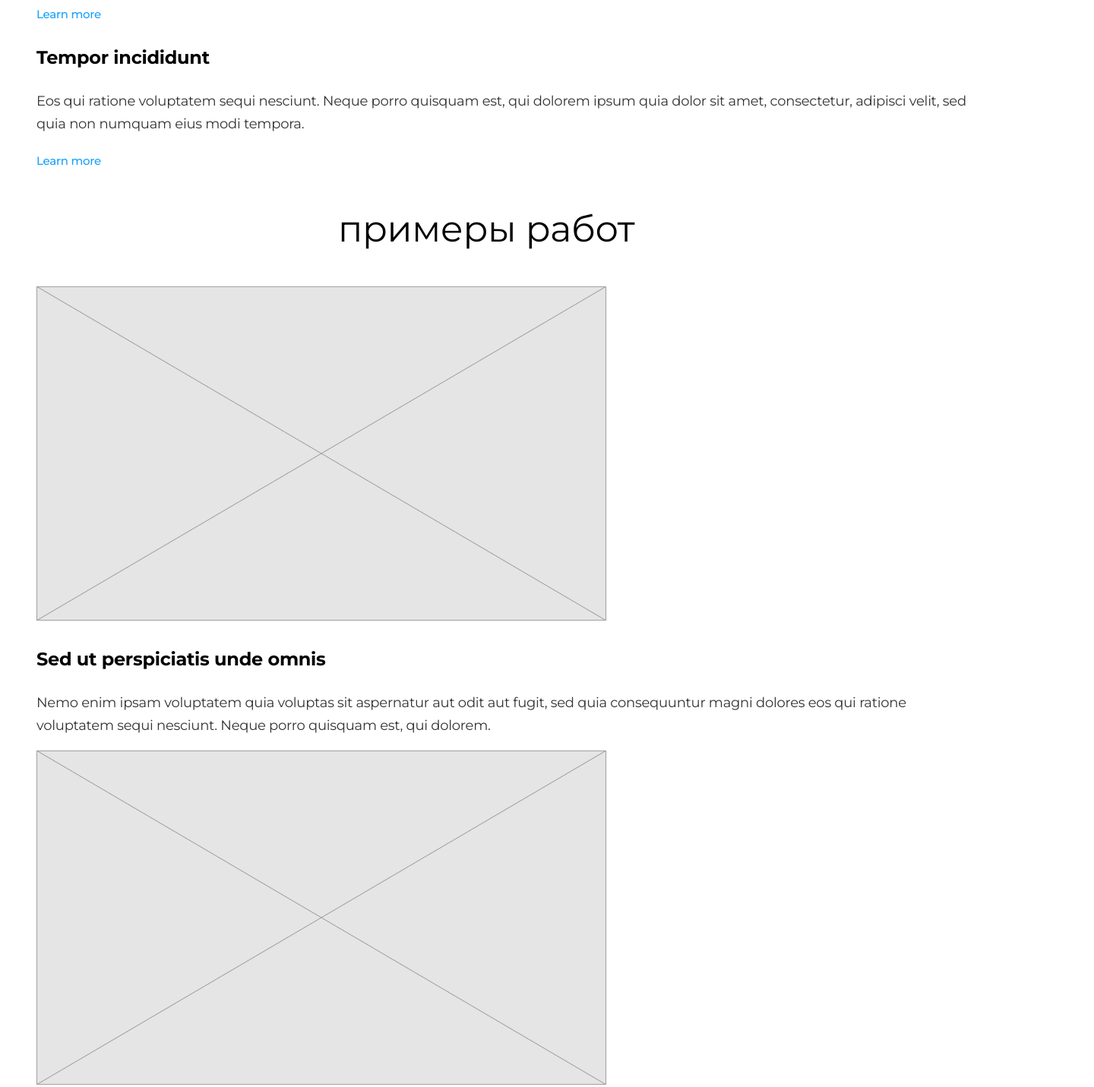
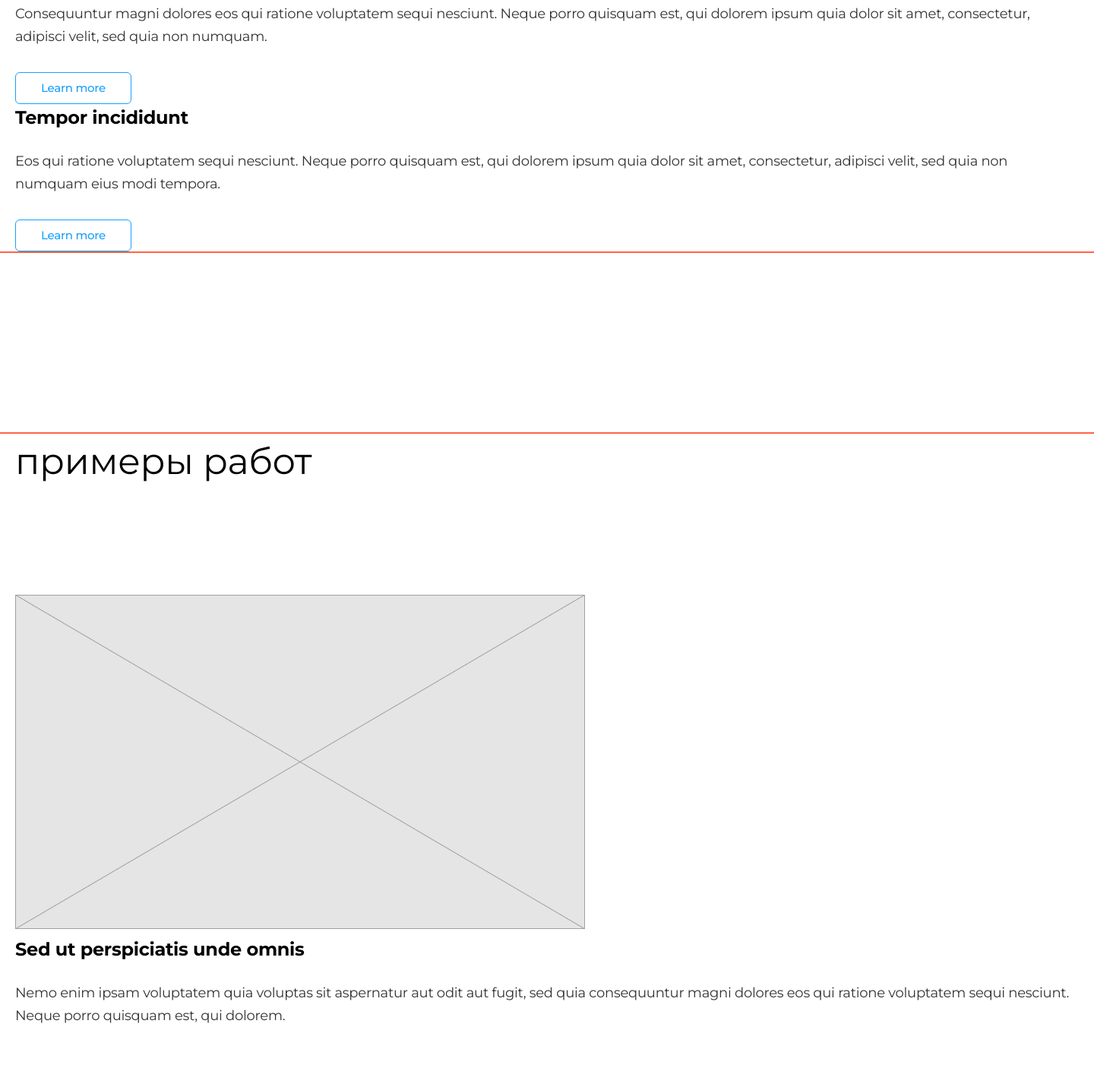
Before and after one commit to VyhodetsStanislav/Html-CSS-test-1, a plain HTML site: page index.html in a window 1280 px wide. Shown: the part 1233-2664 px from the top of the page at 76% size, 1440 px wide, since content can reach past the window. Drawn offline with nearby package versions, Linux system fonts and the light colour scheme.

Commit message:
11.03.2023
padding margin

```diff
--- a/css/styles.css
+++ b/css/styles.css
@@ -16,6 +16,7 @@ font-family: 'Montserrat', sans-serif; */
   --title-text-color: #000000;
   --accent-color: #18a0fb;
   --primary-bg-color: #ffffff;
+  --seconderi-bg-color: #F5F5F5 ;
 }
 body {
   background-color: var(--primary-bg-color);
@@ -30,7 +31,19 @@ ul {
   list-style: none;
 }
 .list {
+  padding: 0;
+  margin: 0;
   text-decoration: none;
+}
+/* стандартный клас для разметки блоков */
+.container {
+
+  margin-left: auto;
+  margin-right: auto;
+  padding-left: 20px;
+  padding-right: 20px;
+  width: 1440px;
+  outline: 2px solid tomato;
 }
 /* Логотип */
 .logo {
@@ -43,6 +56,10 @@ ul {
 }
 .logo:hover {
   color: var(--accent-color);
+}
+/* page header */
+.page-header{
+  background-color: #ccc;
 }
 /* Явно унаследует font-family: inherit; */
 /* button {
@@ -64,7 +81,13 @@ ul {
   color: var(--title-text-color);
 }
 /* hero */
+.hero {
+  text-align: center;
+}
 .hero-title {
+  /* outline: 2px solid tomato; */
+  margin-top: 0;
+  margin-bottom: 74px;
   color: var(--title-text-color);
   font-weight: 400;
   font-size: 56px;
@@ -73,39 +96,68 @@ ul {
 }
 
 /* section секции */
+.section{
+  padding-top: 120px;
+  padding-bottom: 120px;
+
+}
+.section.no-pading{
+  padding-top: 0;
+  padding-bottom: 0;
+}
 .section-title {
+  margin-top: 0;
+  margin-bottom: 60px;
   color: var(--title-text-color);
   font-weight: 400;
   font-size: 48px;
   line-height: 1.5;
-  text-align: center;
+
+}
+.section-title.centered {
+text-align: center;
 }
 .section-description {
+  margin-top: 0;
+  margin-bottom: 80px;
   font-weight: 400;
   font-size: 36px;
   line-height: 1.39;
 }
-
+/* приемущество */
 /* Features */
 .feature-list .title,
 .work-list .title {
+  margin-top: 0;
+  margin-bottom: 24px;
   color: var(--title-text-color);
   font-weight: 700;
   font-size: 24px;
   line-height: 1.5;
 }
+.feature-list p {
+margin-top: 0;
+margin-bottom: 32px;
+}
 .feature-list .text {
 }
-/*  work-list       Examples */
-/* .work-list .title {
+/*  work     Examples */
+.work-list .title {
   color: var(--title-text-color);
 
   font-weight: 700;
   font-size: 24px;
   line-height: 1.5;
-} */
+}
+.work-list > .item{
+  padding-top: 80px;
+  padding-bottom: 80px ;
+}
+.work-list>.item:nth-child(2n){
+  background-color: var(--seconderi-bg-color);
+}
 
-/* Button */
+
 .footer-list a {
   text-decoration: none;
 }
@@ -119,19 +171,30 @@ ul {
   font-size: 15px;
   line-height: 1.6;
 }
+/* Button */
 .button {
+  display: inline-block;
+  border-radius: 6px;
+  padding: 11px 33px;
+  min-width: 130px;
+  text-align: center;
   color: var(--title-text-color);
   background-color: var(--primary-bg-color);
   font-weight: 500;
   font-size: 15px;
   line-height: 1.2;
   text-decoration: none;
+  border: 1px solid transparent;
 }
+/* border: 1px solid transparent; transparent - прозрачній */
 .button.primeri {
   background-color: var(--accent-color);
   color: var(--primary-bg-color);
+
 }
+
 .button.secondary {
   color: var(--accent-color);
   background-color: var(--primary-bg-color);
+  border-color: var(--accent-color);
 }
--- a/index.html
+++ b/index.html
@@ -7,13 +7,18 @@
 
     <title>Document</title>
 <link href="https://fonts.googleapis.com/css2?family=Comfortaa&family=Montserrat:wght@400;500;600;700&display=swap" rel="stylesheet">
+<link rel="stylesheet" href="https://cdnjs.cloudflare.com/ajax/libs/modern-normalize/1.1.0/modern-normalize.min.css"
+  integrity="sha512-wpPYUAdjBVSE4KJnH1VR1HeZfpl1ub8YT/NKx4PuQ5NmX2tKuGu6U/JRp5y+Y8XG2tV+wKQpNHVUX03MfMFn9Q=="
+  crossorigin="anonymous" referrerpolicy="no-referrer" />
 <link rel="stylesheet" href="./css/styles.css">
   </head>
   <body>
     <!--шапка сайта -->
-    <header>
+
+      <header class="page-header">
         <!--навигация ссылки-->
-      <nav>
+
+        <nav class="container">
           <a href="./index.html" class="logo">
             <img src="./images/logo.svg" alt="Логотип кампании" />
             photo</a
@@ -28,11 +33,13 @@
           </ul>
           <ul class="auth-nav list">
             <!-- навигация и авторизация -->
-          <li><a href="" class="button secondary ">Log in</a></li>
+            <li><a href="" class="button secondary">Log in</a></li>
             <li><a href="" class="button primeri">Register</a></li>
           </ul>
         </nav>
+
       </header>
+
     <!--меин блок неповторяющегося текста на странице-->
     <main>
       <!-- Герой -->
@@ -44,7 +51,8 @@
       </section>
 
       <!--секция 1 Преимущиства-->
-      <section class="section">
+      <section class="section  rt">
+        <div class="container">
           <h2 class="section-title">
             Snap photos and share like<br />
             never before
@@ -87,91 +95,73 @@
               <a href="" class="button secondary">Learn more</a>
             </li>
           </ul>
-      </section class="section">
+        </div>
+      </section >
       <!-- примеры работ -->
-      <section>
+      <section class="section">
+<div class="container no-pading">
           <h2 lang="ru" class="section-title">примеры работ</h2>
-        <ul  class="work-list list">
-          <li>
-            <img
-              src="./images/Placeholder.png"
-              alt="Пример работы"
-              width="750"
-            />
+          <ul class="work-list list">
+            <li class="item">
+              <img src="./images/Placeholder.png" alt="Пример работы" width="750" />
               <h3 class="title">Sed ut perspiciatis unde omnis</h3>
-            <p >
+              <p>
                 Nemo enim ipsam voluptatem quia voluptas sit aspernatur aut odit
                 aut fugit, sed quia consequuntur magni dolores eos qui ratione
                 voluptatem sequi nesciunt. Neque porro quisquam est, qui dolorem.
               </p>
             </li>
-          <li>
-            <img
-              src="./images/Placeholder.png"
-              alt="Пример работы"
-              width="750"
-            />
+            <li class="item">
+              <img src="./images/Placeholder.png" alt="Пример работы" width="750" />
               <h3 class="title">Sed ut perspiciatis unde omnis</h3>
-            <p >
+              <p>
                 Nemo enim ipsam voluptatem quia voluptas sit aspernatur aut odit
                 aut fugit, sed quia consequuntur magni dolores eos qui ratione
                 voluptatem sequi nesciunt. Neque porro quisquam est, qui dolorem.
               </p>
             </li>
           </ul>
+</div>
       </section>
       <!-- секция Testimonial -->
       <section class="section">
-        <h2 class="section-title">You’re in good company</h2>
+<div class="container">
+          <h2 class="section-title centered">You’re in good company</h2>
           <p class="section-description">
             Lorem ipsum dolor sit amet, consectetur adipiscing elit, sed do
             eiusmod tempor incididunt ut labore
           </p>
           <ul class="list">
             <li>
-            <a href=""
-              ><img src="./images/Rectangle.png" alt="Логотип компании"
-            /></a>
+              <a href=""><img src="./images/Rectangle.png" alt="Логотип компании" /></a>
             </li>
             <li>
-            <a href=""
-              ><img src="./images/Rectangle.png" alt="Логотип компании"
-            /></a>
+              <a href=""><img src="./images/Rectangle.png" alt="Логотип компании" /></a>
             </li>
             <li>
-            <a href=""
-              ><img src="./images/Rectangle.png" alt="Логотип компании"
-            /></a>
+              <a href=""><img src="./images/Rectangle.png" alt="Логотип компании" /></a>
             </li>
             <li>
-            <a href=""
-              ><img src="./images/Rectangle.png" alt="Логотип компании"
-            /></a>
+              <a href=""><img src="./images/Rectangle.png" alt="Логотип компании" /></a>
             </li>
             <li>
-            <a href=""
-              ><img src="./images/Rectangle.png" alt="Логотип компании"
-            /></a>
+              <a href=""><img src="./images/Rectangle.png" alt="Логотип компании" /></a>
             </li>
             <li>
-            <a href=""
-              ><img src="./images/Rectangle.png" alt="Логотип компании"
-            /></a>
+              <a href=""><img src="./images/Rectangle.png" alt="Логотип компании" /></a>
             </li>
             <li>
-            <a href=""
-              ><img src="./images/Rectangle.png" alt="Логотип компании"
-            /></a>
+              <a href=""><img src="./images/Rectangle.png" alt="Логотип компании" /></a>
             </li>
             <li>
-            <a href=""
-              ><img src="./images/Rectangle.png" alt="Логотип компании"
-            /></a>
+              <a href=""><img src="./images/Rectangle.png" alt="Логотип компании" /></a>
             </li>
           </ul>
+</div>
       </section>
       <!--sighup  регистрация-->
       <section class="section">
+     <div class="container">
         <p class="section-description">
           Lorem ipsum dolor sit amet, consectetur adipiscing elit, sed do
           eiusmod tempor incididunt ut labore
@@ -179,6 +169,7 @@
         <div>
           <a href="" class="button primeri">Join Today</a>
           <a href="" class="button secondary">Contact us</a>
+        </div>
      </div>
       </section>
     </main>
```
Lines whose indentation alone changed are shown as unchanged.
